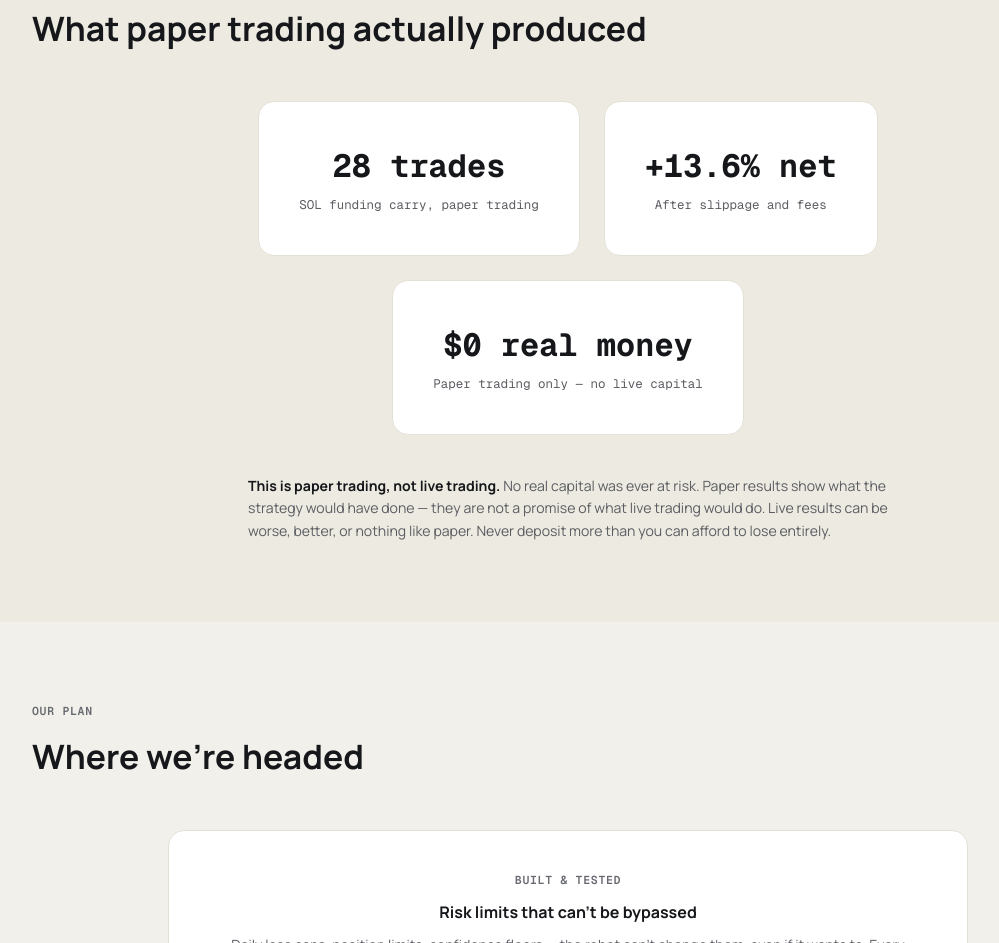
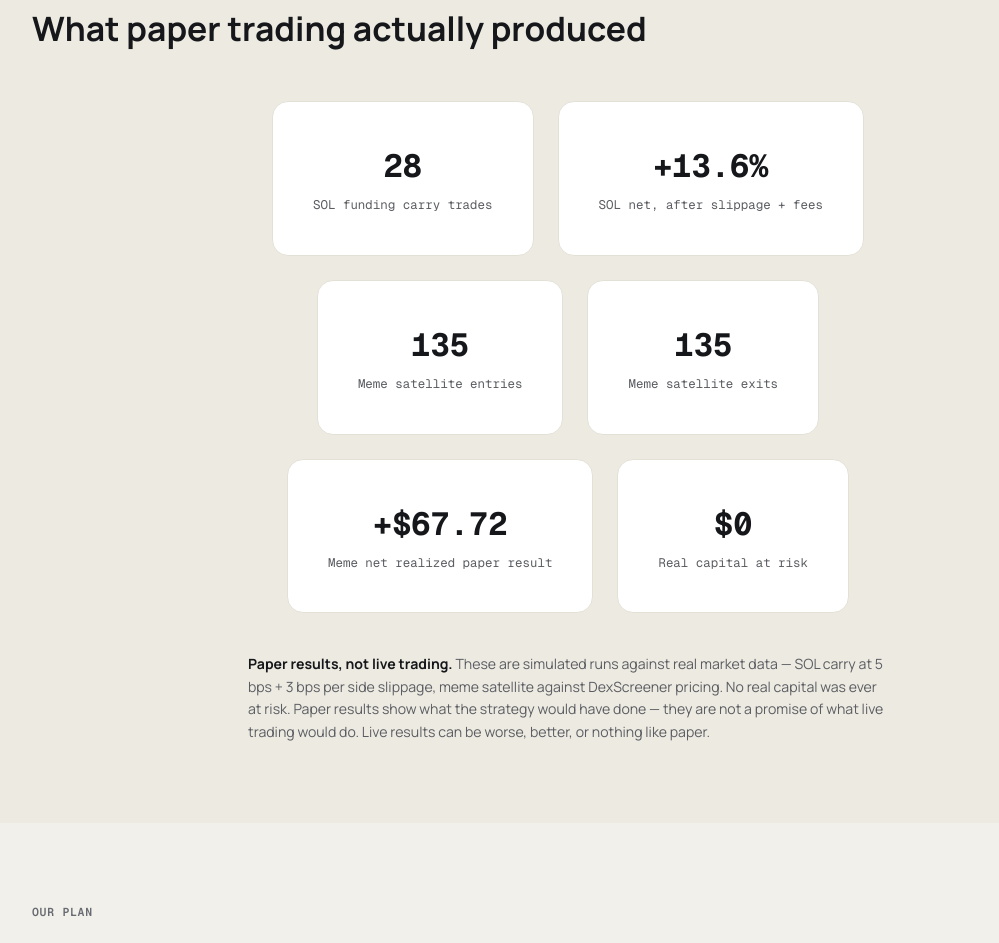
Before and after one commit to Henoch4/Tars, a plain HTML site: page static/landing.html in a window 1280 px wide. Shown: the part 6711-7654 px from the top of the page, without its empty margins (72-1071 px from the left). Drawn offline with nearby package versions, Linux system fonts and the light colour scheme.

Commit message:
feat: add detailed paper results section to landing page
Add breakdown of paper trading results: SOL carry 28 trades +13.6% net after slippage/fees, meme satellite 135 entries/135 exits +$67.72 net realized paper result, $0 real capital at risk. Plain language, no guarantees — paper results are not live trading predictions.

```diff
--- a/static/landing.html
+++ b/static/landing.html
@@ -732,20 +732,32 @@ footer{border-top:1px solid var(--border);padding:var(--sp-700) 0 var(--sp-500);
     </div>
     <div class="paper-wrap reveal">
       <div class="paper-card">
-        <div class="paper-stat"><b>28</b> trades</div>
-        <div class="paper-label">SOL funding carry, paper trading</div>
+        <div class="paper-stat"><b>28</b></div>
+        <div class="paper-label">SOL funding carry trades</div>
       </div>
       <div class="paper-card">
-        <div class="paper-stat"><b>+13.6%</b> net</div>
-        <div class="paper-label">After slippage and fees</div>
+        <div class="paper-stat"><b>+13.6%</b></div>
+        <div class="paper-label">SOL net, after slippage + fees</div>
       </div>
       <div class="paper-card">
-        <div class="paper-stat"><b>$0</b> real money</div>
-        <div class="paper-label">Paper trading only — no live capital</div>
+        <div class="paper-stat"><b>135</b></div>
+        <div class="paper-label">Meme satellite entries</div>
+      </div>
+      <div class="paper-card">
+        <div class="paper-stat"><b>135</b></div>
+        <div class="paper-label">Meme satellite exits</div>
+      </div>
+      <div class="paper-card">
+        <div class="paper-stat"><b>+$67.72</b></div>
+        <div class="paper-label">Meme net realized paper result</div>
+      </div>
+      <div class="paper-card">
+        <div class="paper-stat"><b>$0</b></div>
+        <div class="paper-label">Real capital at risk</div>
       </div>
     </div>
     <div class="paper-note reveal">
-      <p><b>This is paper trading, not live trading.</b> No real capital was ever at risk. Paper results show what the strategy would have done — they are not a promise of what live trading would do. Live results can be worse, better, or nothing like paper. Never deposit more than you can afford to lose entirely.</p>
+      <p><b>Paper results, not live trading.</b> These are simulated runs against real market data — SOL carry at 5 bps + 3 bps per side slippage, meme satellite against DexScreener pricing. No real capital was ever at risk. Paper results show what the strategy would have done — they are not a promise of what live trading would do. Live results can be worse, better, or nothing like paper.</p>
     </div>
   </div>
 </section>
```
